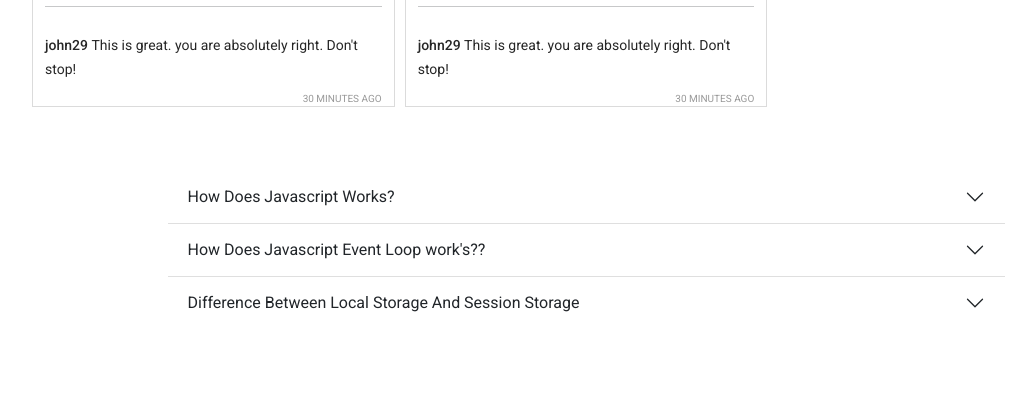
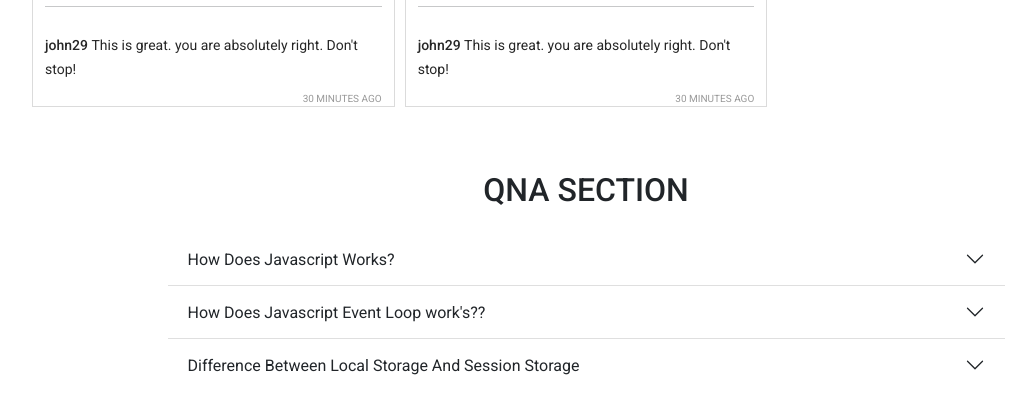
Before and after one commit to BabluMia/insta-sohor-bug-hunting, a plain HTML site: page index.html in a window 1280 px wide. Shown: the part 1425-1838 px from the top of the page, without its empty margins (54-1090 px from the left). Before the commit the page ends 1802 px from the top, so only its background shows below. Drawn offline with nearby package versions, Linux system fonts and the light colour scheme.

Commit message:
final added

```diff
--- a/index.html
+++ b/index.html
@@ -59,6 +59,7 @@
   </main>
   <main>
     <div class="container my-5" id="question">
+      <h2 class="my-4 text-center">QNA SECTION</h2>
       <div class="accordion accordion-flush mb-5 w-75 mx-auto" id="accordionFlushExample">
         <div class="accordion-item">
           <h2 class="accordion-header" id="flush-headingOne">
```
